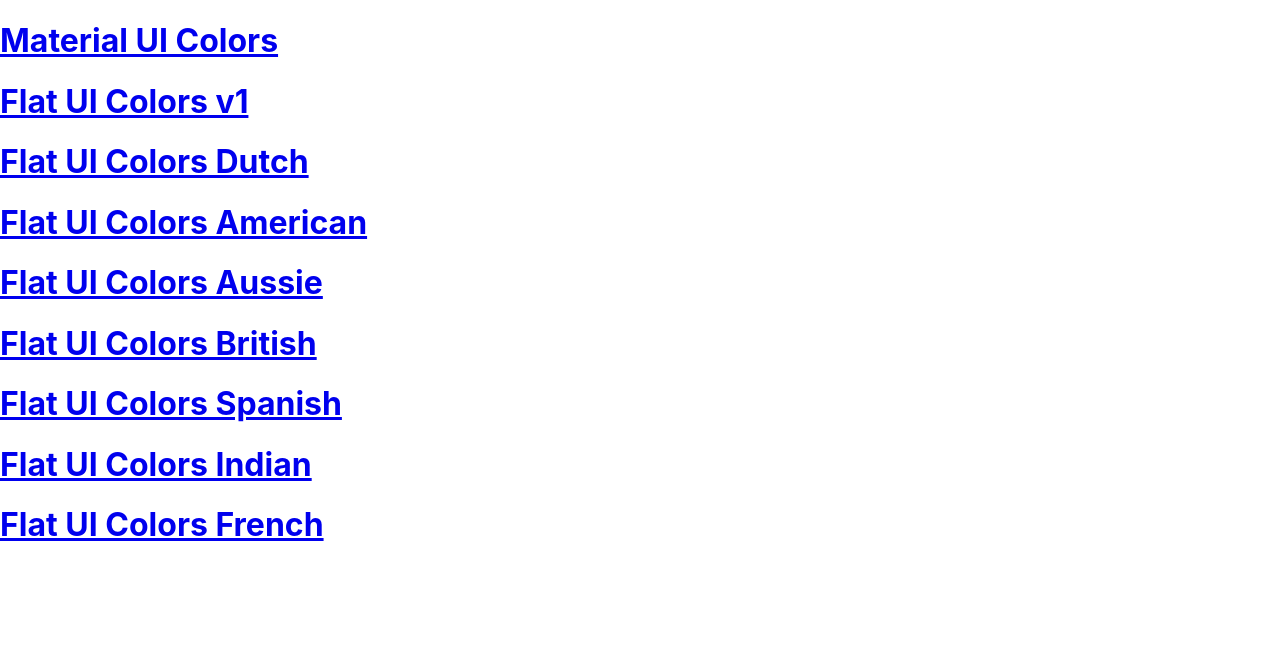
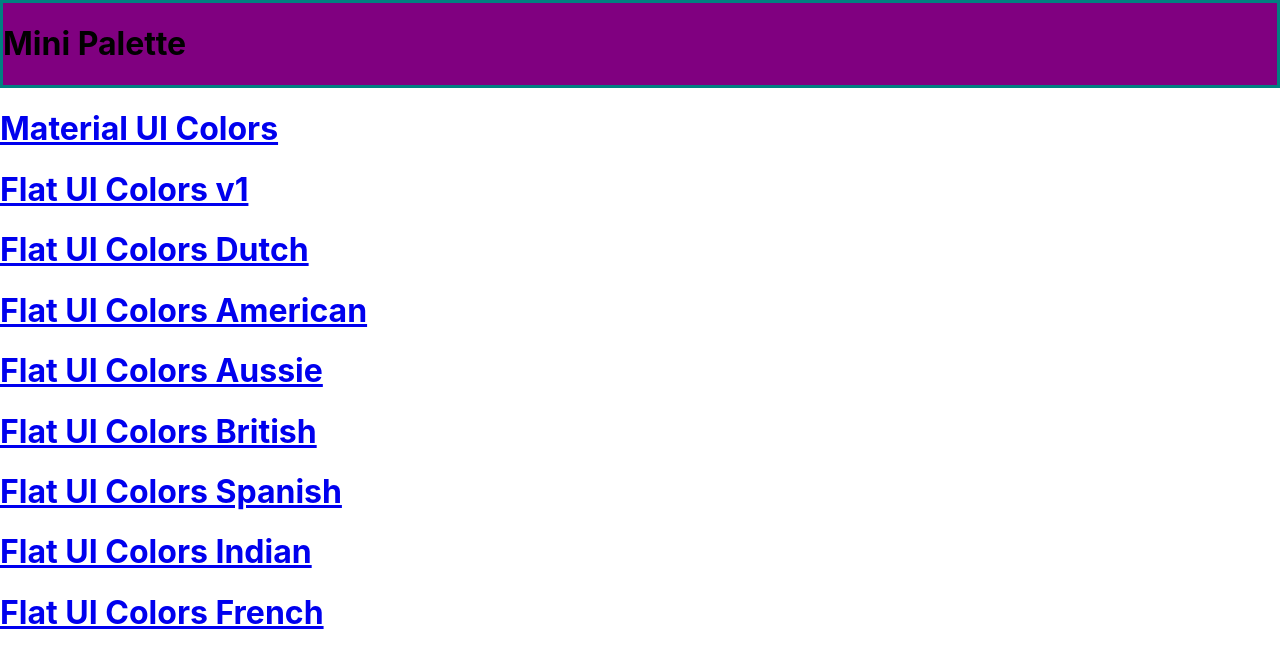
Before and after one commit to JunaidQureshi05/Paletly, a React (Create React App) app: page / in a window 1280 px wide. Shown: the top 668 px of the page. Built offline with nearby package versions, Linux system fonts and the light colour scheme.

Commit message:
Add withStyles with demo styles

```diff
--- a/package.json
+++ b/package.json
@@ -7,6 +7,7 @@
     "@emotion/styled": "^11.14.0",
     "@mui/icons-material": "^7.1.1",
     "@mui/material": "^7.1.1",
+    "@mui/styles": "^6.4.12",
     "@testing-library/dom": "^10.4.0",
     "@testing-library/jest-dom": "^6.6.3",
     "@testing-library/react": "^16.3.0",
--- /dev/null
+++ b/src/components/MiniPalette/index.tsx
@@ -0,0 +1,22 @@
+import React from "react";
+import "./MiniPalette.css";
+import { withStyles } from "@mui/styles";
+import { style } from "@mui/system";
+const styles = {
+  main: {
+    backgroundColor: "purple",
+    border: "3px solid teal",
+  },
+};
+
+const MiniPallete = (props: any) => {
+  const { classes } = props;
+  console.log(">>>", "Iam here", props);
+  return (
+    <div className={classes.main}>
+      <h1>Mini Palette</h1>
+    </div>
+  );
+};
+
+export default withStyles(styles)(MiniPallete);
--- a/src/pages/HomePage/index.tsx
+++ b/src/pages/HomePage/index.tsx
@@ -2,9 +2,11 @@
 import palettes from "../../seedColor";
 import { Link } from "react-router";
 import "./HomePage.css";
+import MiniPalete from "../../components/MiniPalette";
 const Home = () => {
   return (
     <div>
+      <MiniPalete />
       {palettes.map((item) => (
         <Link to={{ pathname: `/palette/${item.id}` }} key={item.id}>
           <h1>{item.paletteName}</h1>
```
Also changed, not shown: src/components/MiniPalette/MiniPalette.css (added), 1 other file (tests, documents, lock files or other folders).
